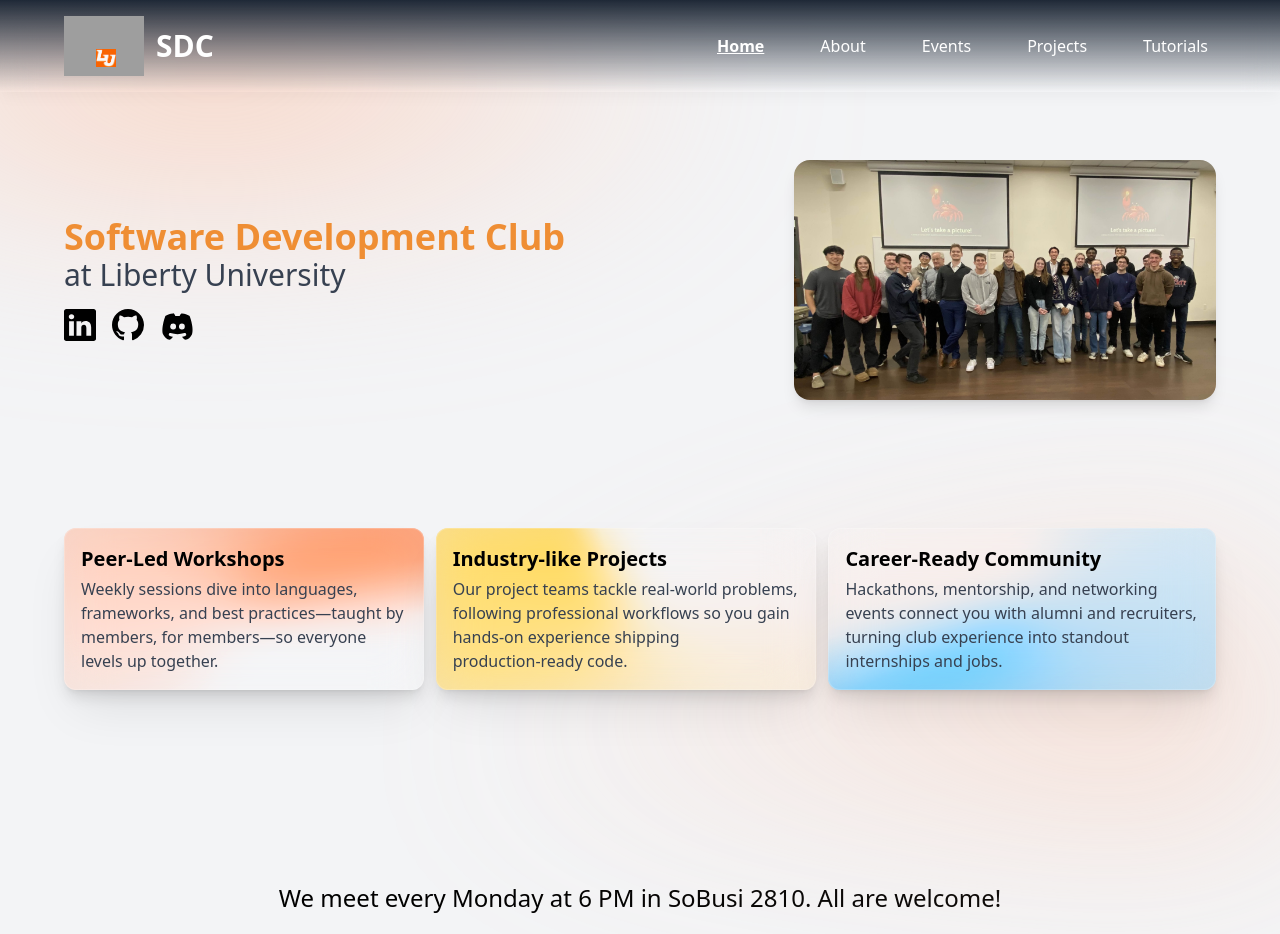
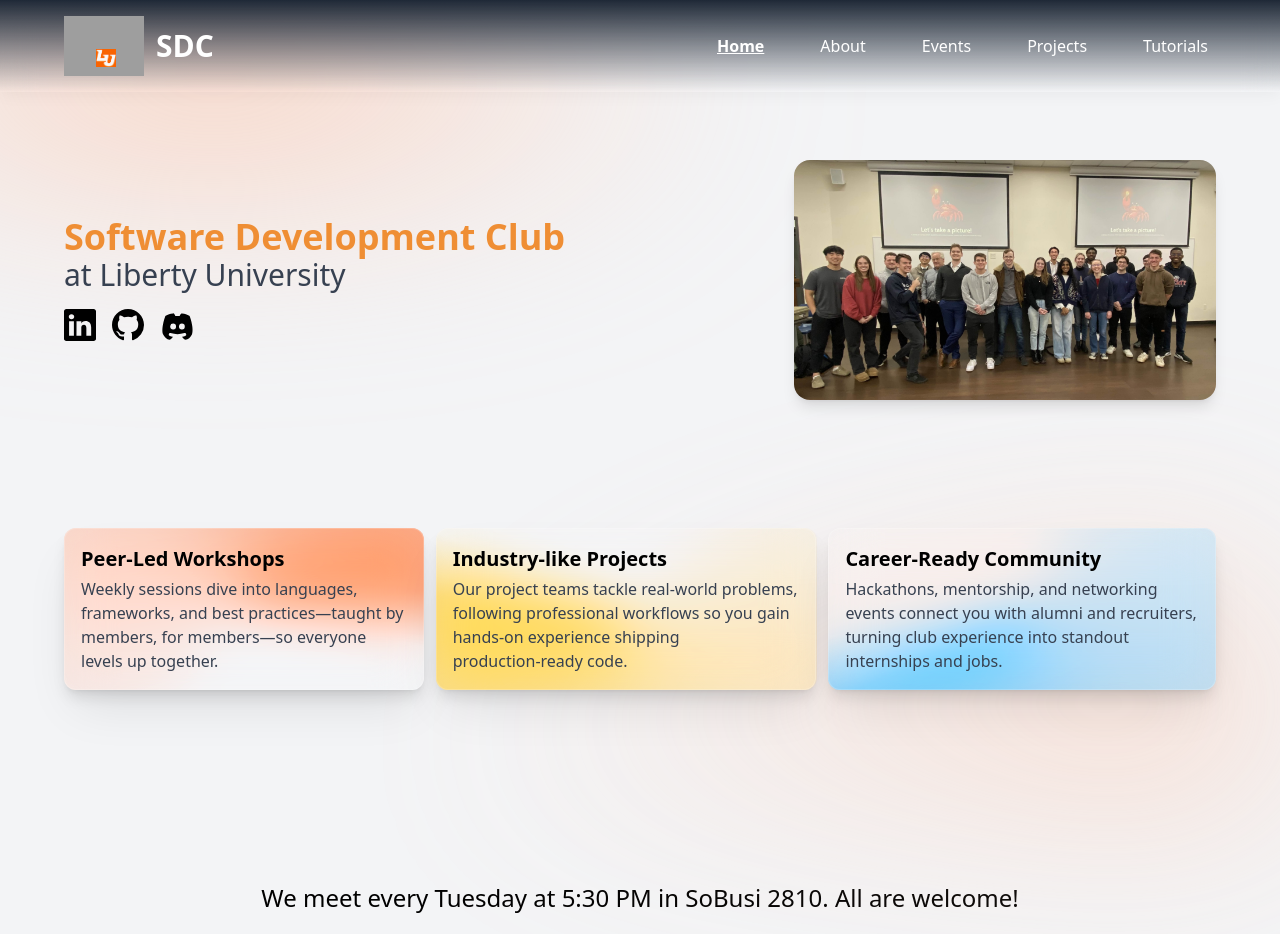
Before and after one commit to lusdc/website, a React (Vite) app: page / in a window 1280 px wide. Shown: the top 934 px of the page. Built offline with nearby package versions, Linux system fonts and the light colour scheme; grey boxes are pictures that could not be loaded.

Commit message:
Fixed meeting time and spinning color effect on cards

```diff
--- a/src/App.css
+++ b/src/App.css
@@ -117,13 +117,13 @@ body {
 }
 
 /* Styles for screens 768px and wider (tablets and desktops) */
-@media (max-width: 767px), (prefers-reduced-motion: reduce) {
+@media (max-width: 767px) {
   .rotating-border-wrapper {
     position: relative;
     border-radius: 0.75rem;
 
     background-image: conic-gradient(
-      from var(--rotating-glow-curr-angle, 0deg),
+      from var(--rotating-glow-start-angle, 0deg),
       transparent 25%,
       var(--rotating-border-color) 90%,
       transparent 95%
--- a/src/pages/Home.jsx
+++ b/src/pages/Home.jsx
@@ -90,7 +90,7 @@ function Home({ setActiveLinkCallback }) {
           description="Weekly sessions dive into languages, frameworks, and best practices—taught by members, for members—so everyone levels up together."
           imgUrl={redUpArrowIcon}
           glowColor="rgba(255, 92, 27, 0.6)"
-          rotatingBorderAngle="110deg"
+          rotatingBorderAngle="120deg"
           linkTo="/events"
           setActiveLinkCallback={setActiveLinkCallback}
         />
@@ -99,6 +99,7 @@ function Home({ setActiveLinkCallback }) {
           description="Our project teams tackle real-world problems, following professional workflows so you gain hands‑on experience shipping production‑ready code."
           imgUrl={rocketIcon}
           glowColor="rgba(254, 193, 27, 0.6)"
+          rotatingBorderAngle="310deg"
           linkTo="/projects"
           setActiveLinkCallback={setActiveLinkCallback}
         />
@@ -116,7 +117,7 @@ function Home({ setActiveLinkCallback }) {
 
       <div className="flex flex-col items-center my-48 text-center">
         <h2 className="text-2xl">
-          We meet every Monday at 6 PM in SoBusi 2810. All are welcome!
+          We meet every Tuesday at 5:30 PM in SoBusi 2810. All are welcome!
         </h2>
 
         <a
```
